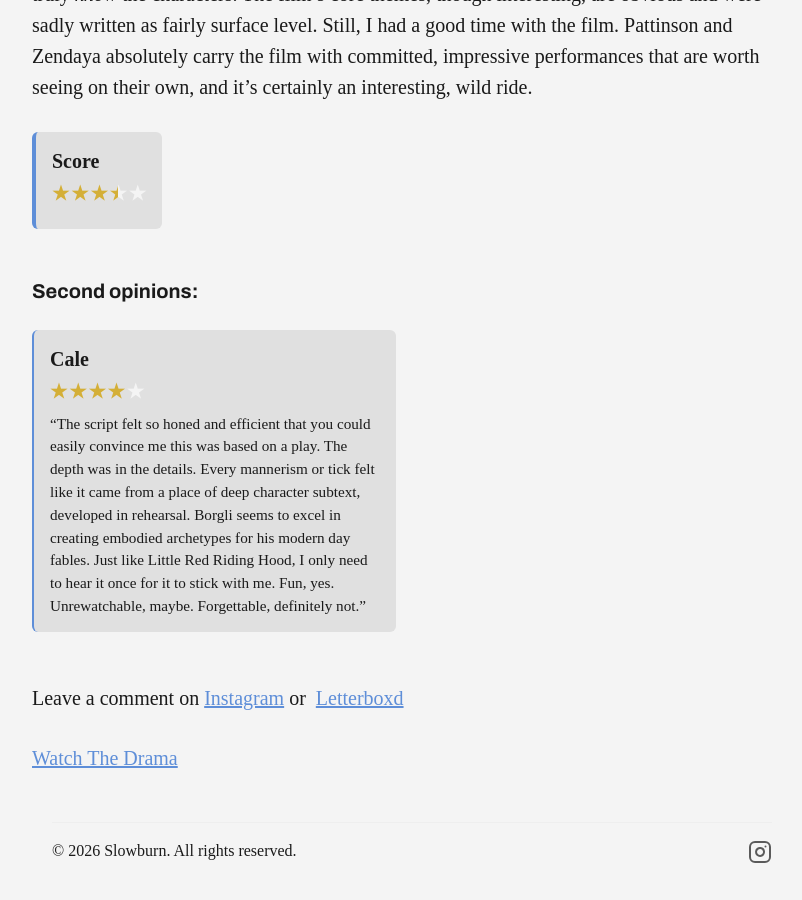
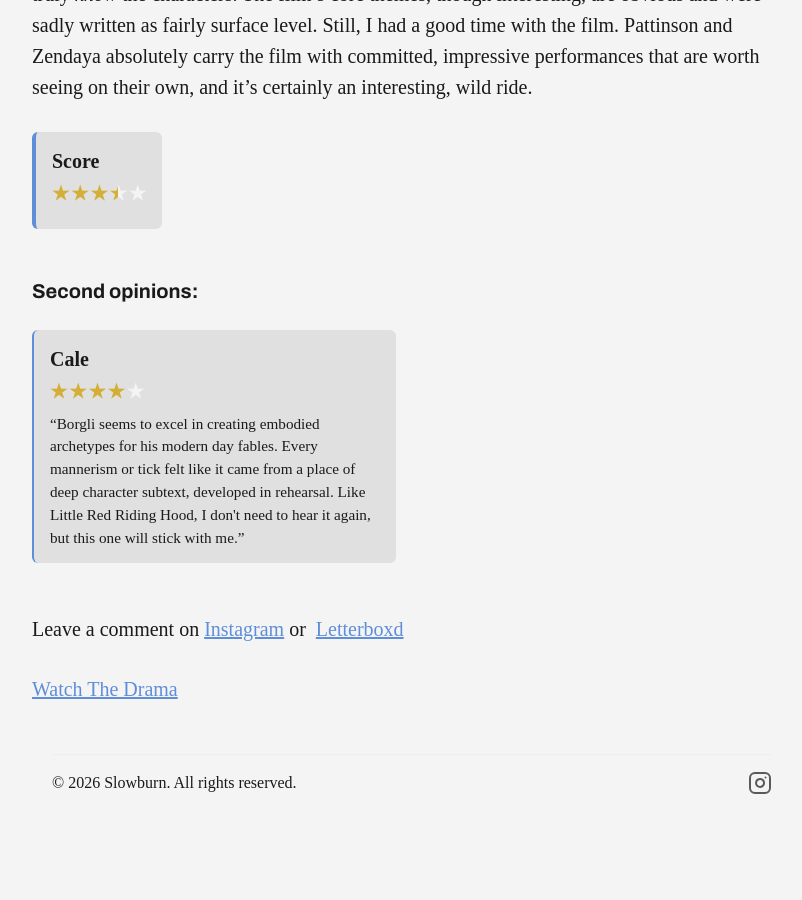
Before and after one commit to Slowburn-Movies/slowburn-movies.github.io, a Jekyll site: the page built from _posts/2026-04-5-the-drama.md, in a window 1280 px wide and 900 px high, scrolled down 4301 px. Shown: the whole window, without its empty margins (228-1030 px from the left). Built offline with Jekyll 4.4.1, drawn with Linux system fonts in a browser that asks for light colours; some web fonts are replaced; after the commit the page ends 5133 px from its top, so only the background shows below that.

Commit message:
Update 2026-04-5-the-drama.md

```diff
--- a/_posts/2026-04-5-the-drama.md
+++ b/_posts/2026-04-5-the-drama.md
@@ -13,7 +13,7 @@ rating: 3.5
 other_ratings:
   - author: "Cale"
     rating: 4
-    verdict: "The script felt so honed and efficient that you could easily convince me this was based on a play. The depth was in the details. Every mannerism or tick felt like it came from a place of deep character subtext, developed in rehearsal. Borgli seems to excel in creating embodied archetypes for his modern day fables. Just like Little Red Riding Hood, I only need to hear it once for it to stick with me. Fun, yes. Unrewatchable, maybe. Forgettable, definitely not."
+    verdict: "Borgli seems to excel in creating embodied archetypes for his modern day fables. Every mannerism or tick felt like it came from a place of deep character subtext, developed in rehearsal. Like Little Red Riding Hood, I don't need to hear it again, but this one will stick with me."
 
 view_link: https://a24films.com/films/the-drama
 letterboxd_link: https://letterboxd.com/jeffdelay/film/the-drama/
```
